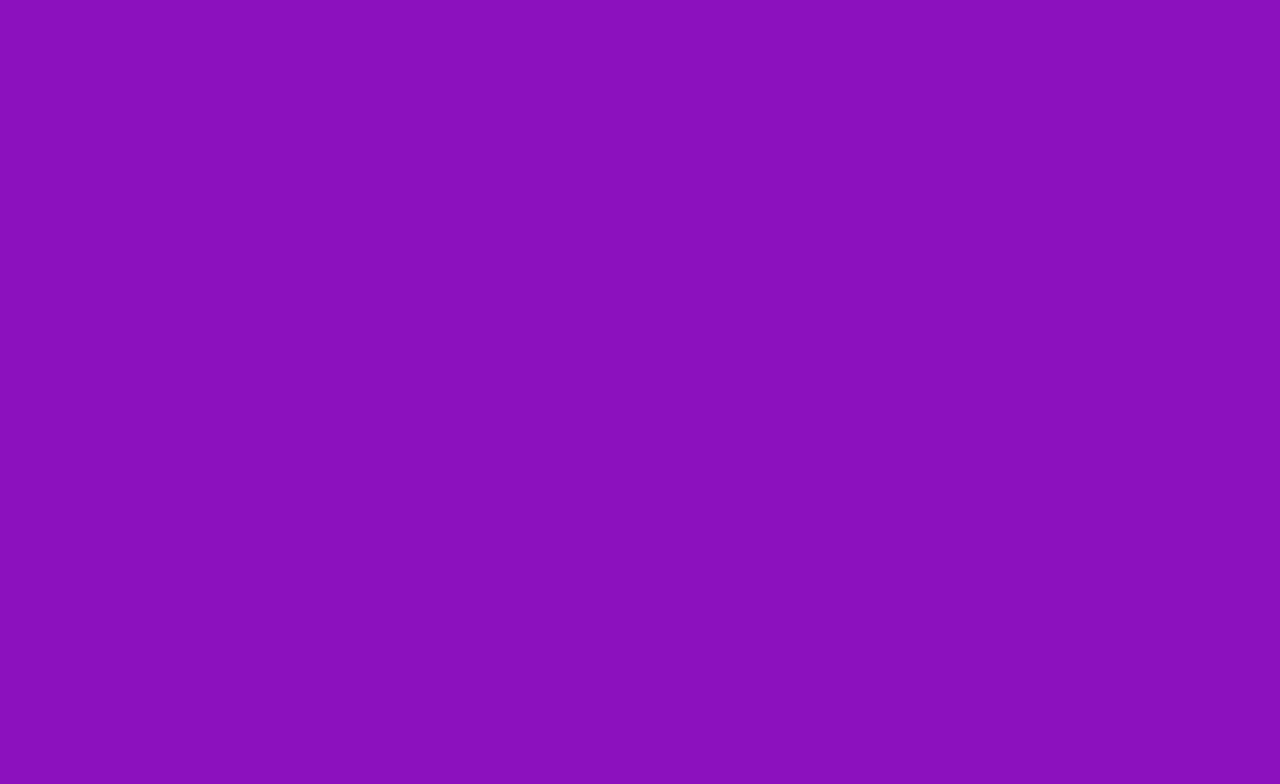
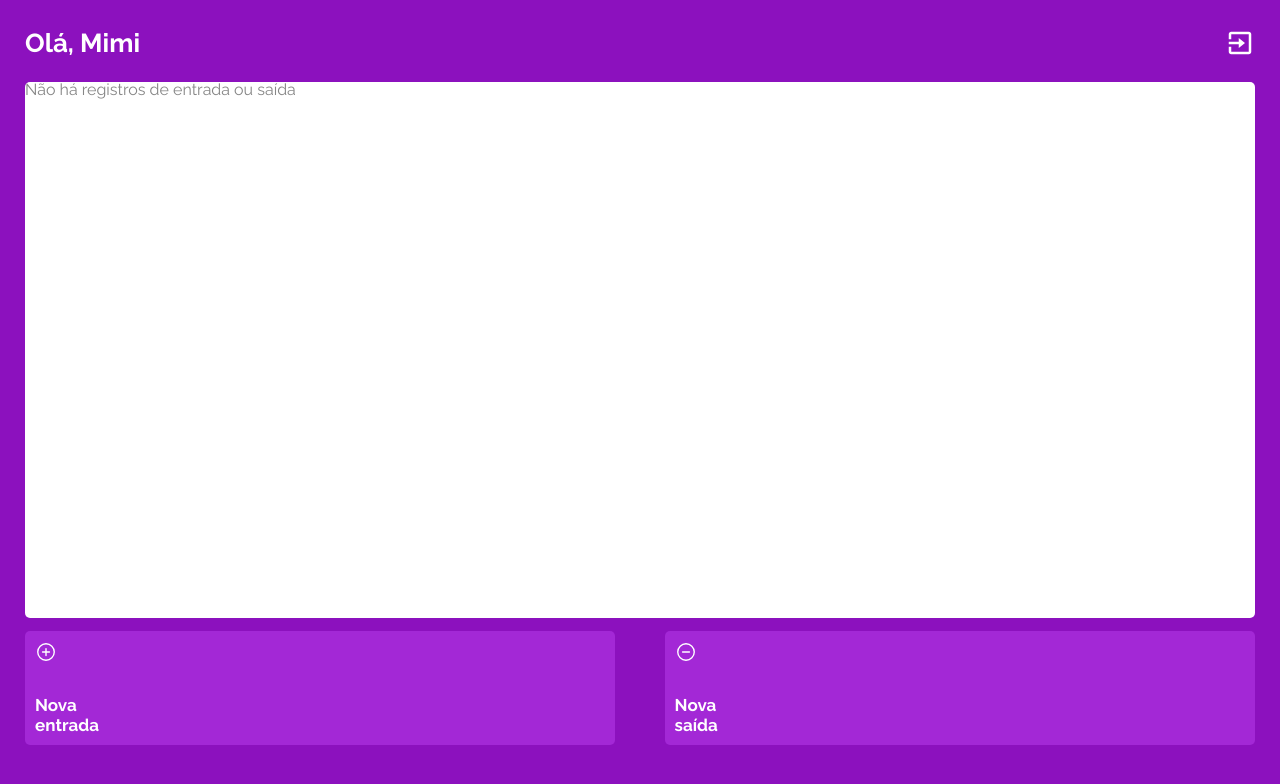
Before and after one commit to lfaires/MyWallet-Front, a React (Create React App) app: page /transactions in a window 1280 px wide. Shown: the top 784 px of the page. Built offline with nearby package versions, Linux system fonts and the light colour scheme; a web font is replaced by a local one.

Commit message:
transactions screen layout

```diff
--- a/package.json
+++ b/package.json
@@ -6,6 +6,7 @@
     "axios": "^0.21.1",
     "react": "^17.0.2",
     "react-dom": "^17.0.2",
+    "react-icons": "^4.2.0",
     "react-router-dom": "^5.2.0",
     "react-scripts": "^4.0.3",
     "styled-components": "^5.3.0"
--- a/src/components/App.js
+++ b/src/components/App.js
@@ -3,6 +3,7 @@ import { BrowserRouter, Switch, Route } from 'react-router-dom'
 import GlobalStyle from '../styles/GlobalStyle';
 import LoginPage from './LoginPage'
 import SignUpPage from './SignUpPage'
+import TransactionPage from './TransactionPage';
 
 export default function App() {
 
@@ -17,6 +18,9 @@ export default function App() {
                 <Route path="/sign-up" exact>
                     <SignUpPage />
                 </Route>
+                <Route path="/transactions" exact>
+                    <TransactionPage />
+                </Route>
             </Switch>
         </BrowserRouter>
         </>
--- a/src/components/LoginPage.js
+++ b/src/components/LoginPage.js
@@ -14,7 +14,7 @@ export default function LoginPage() {
         setDisabled(true);
 
         const body = {email, password}
-        const request = axios.post("http://localhost:4000", body)
+        const request = axios.post("http://localhost:4000/", body)
 
         request.then( () => {
             history.push("/transactions")
@@ -22,7 +22,7 @@ export default function LoginPage() {
 
         request.catch( (error) => {
             setDisabled(false);
-            if (error.response.status === 400) {
+            if (error.response.status === 401) {
                 alert("Email ou senha incorretos!"); //mudar pra dialog box
                 return;
             }
--- /dev/null
+++ b/src/components/TransactionPage.js
@@ -0,0 +1,92 @@
+import styled from 'styled-components'
+import { BiExit } from 'react-icons/bi'
+import {IoAddCircleOutline, IoRemoveCircleOutline} from 'react-icons/io5'
+
+export default function TransactionPage() {
+
+    return (
+        <Container>
+            <Header>
+                <Greeting>Olá, Mimi</Greeting>
+                <ExitIcon/>
+            </Header>
+            <Body>
+                Não há registros de entrada ou saída
+            </Body>
+            <Footer>
+                <AddRevenue>
+                    <AddIcon />
+                    <Title>Nova <br/> entrada</Title>
+                </AddRevenue>
+                <AddExpense>
+                    <RemoveIcon />
+                    <Title>Nova <br/> saída</Title>
+                </AddExpense>
+            </Footer>
+        </Container>
+    )
+}
+
+const Container = styled.div`
+    margin: 25px;
+`
+const Header = styled.header`
+    display: flex;
+    justify-content: space-between;
+    align-items: center;
+    height: 35px;
+`
+const Greeting = styled.p`
+    font-weight: 700;
+    font-size: 26px;
+`
+const ExitIcon = styled(BiExit)`
+    color: #fff;
+    font-size: 30px;
+`
+const Body = styled.div`
+    background-color: #fff;
+    color: #868686;
+    margin-top: 22px;
+    margin-bottom: 13px;
+    border-radius: 5px;
+    height: 67vh;
+`
+const Footer = styled.div`
+    display: flex;
+    justify-content: space-between;
+    align-items: center;
+`
+const AddRevenue = styled.div`
+    display: flex;
+    flex-direction: column;
+    justify-content: space-between;
+    width: 48%;
+    height: 114px;
+    background-color: #a328d6;
+    border-radius: 5px;
+    padding: 10px;
+`
+const AddExpense = styled.div`
+    display: flex;
+    flex-direction: column;
+    justify-content: space-between;
+    width: 48%;
+    height: 114px;
+    background-color: #a328d6;
+    border-radius: 5px;
+    padding: 10px;
+`
+const AddIcon = styled(IoAddCircleOutline)`
+    color: #fff;
+    font-size: 22px;
+`
+const RemoveIcon = styled(IoRemoveCircleOutline)`
+    color: #fff;
+    font-size: 22px;
+`
+const Title = styled.p`
+    font-weight: 700;
+    font-size: 17px;
+    line-height: 20px;
+`
--- a/src/styles/GlobalStyle.js
+++ b/src/styles/GlobalStyle.js
@@ -3,6 +3,7 @@ import { createGlobalStyle } from 'styled-components'
 const GlobalStyle = createGlobalStyle `
     body {
         background-color: #8c11be;
+        color: #fff;
         font-family: 'Raleway', sans-serif;
     }
 `;
```
Also changed, not shown: 1 other file (tests, documents, lock files or other folders).
